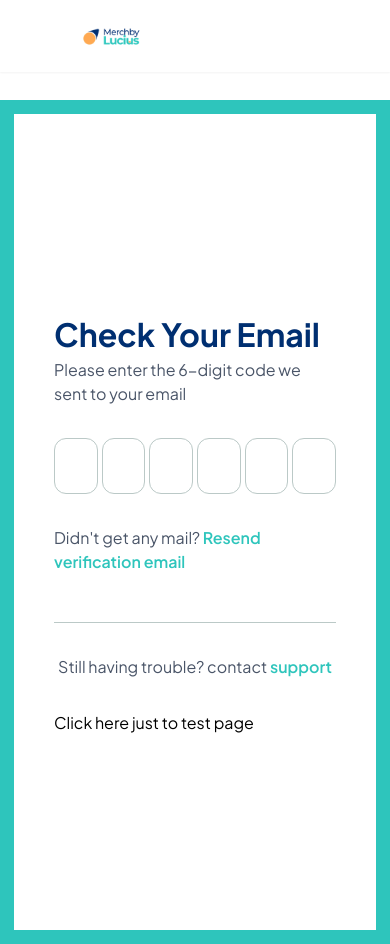
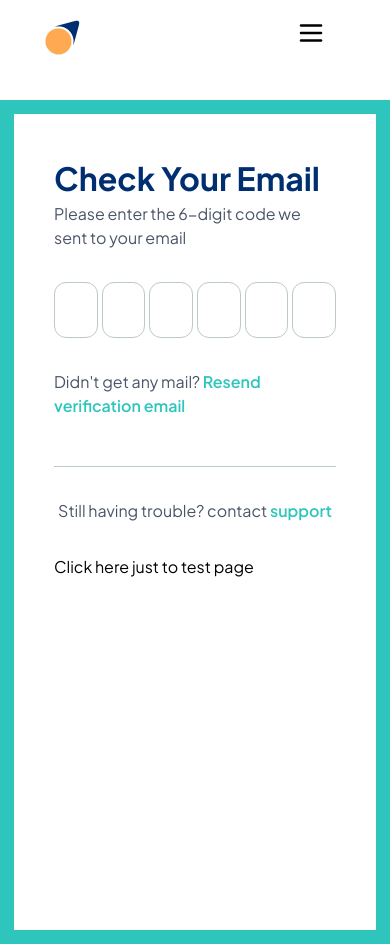
Before and after one commit to clementugomaliki-cpu/MerchbyLucius, a React (Vite) app: page /verify-email in a window 390 px wide. Built offline with nearby package versions, Linux system fonts and the light colour scheme.

Commit message:
changes on verify email responsiveness

```diff
--- a/src/VerifyEmail.jsx
+++ b/src/VerifyEmail.jsx
@@ -1,4 +1,5 @@
 import { Link } from "react-router";
+import Navbar from "./Navbar";
 import bubblesImage from "./images/bubbles.png"
 import { useState } from "react";
 import logo from "./images/logo.png";
@@ -7,16 +8,12 @@ export default function VerifyEmail() {
 
     return (
         <section className="bg-#F8FAFB">
-        <header className="px-20 py-6 bg-white fixed top-0 right-0 left-0 z-50 border border-[#FFFFFF] shadow-xs">
-                <Link to="/">
-                  <img src={logo} alt="Merch-by-Lucius logo" className="w-15 sm:w-20 md:w-28 cursor-pointer" />
-                </Link>
-            </header>
+        <Navbar/>
         <div className="md:grid md:grid-cols-2 pt-25 min-h-screen">
             <div className="hidden md:flex bg-[#2EC5BC] min-h-screen flex justify-center items-center">
                 <img src={bubblesImage} alt="" />
             </div>
-            <div className="min-h-screen flex flex-col justify-center p-10 sm:p-12 md:p-16 py-10 gap-8 mx-auto max-w-md md:max-w-none md:w-auto border border-[14px] border-[#2EC5BC] md:border-none">
+            <div className="min-h-screen flex flex-col md:justify-center p-10 sm:p-12 md:p-16 py-10 gap-8 mx-auto max-w-md md:max-w-none md:w-auto border border-[14px] border-[#2EC5BC] md:border-none">
                 <div className="flex flex-col">
                     <h3 className="font-bold text-[32px] text-[#002F71]">Check Your Email</h3>
                     <h4 className="text-base text-[#4A5568] font-[400]">Please enter the 6-digit code we sent to your email</h4>
```
